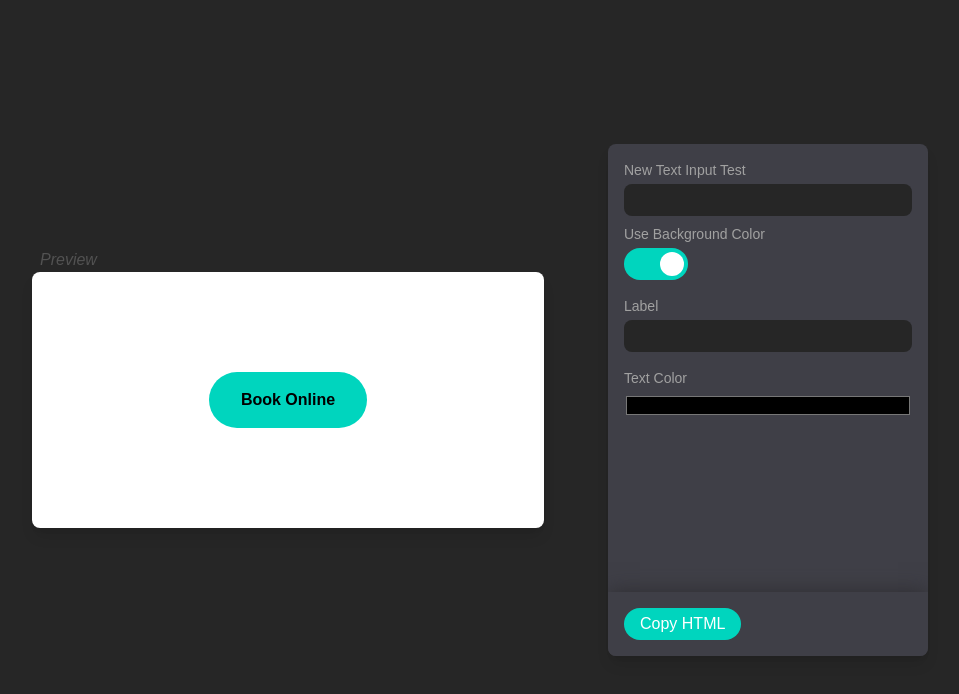
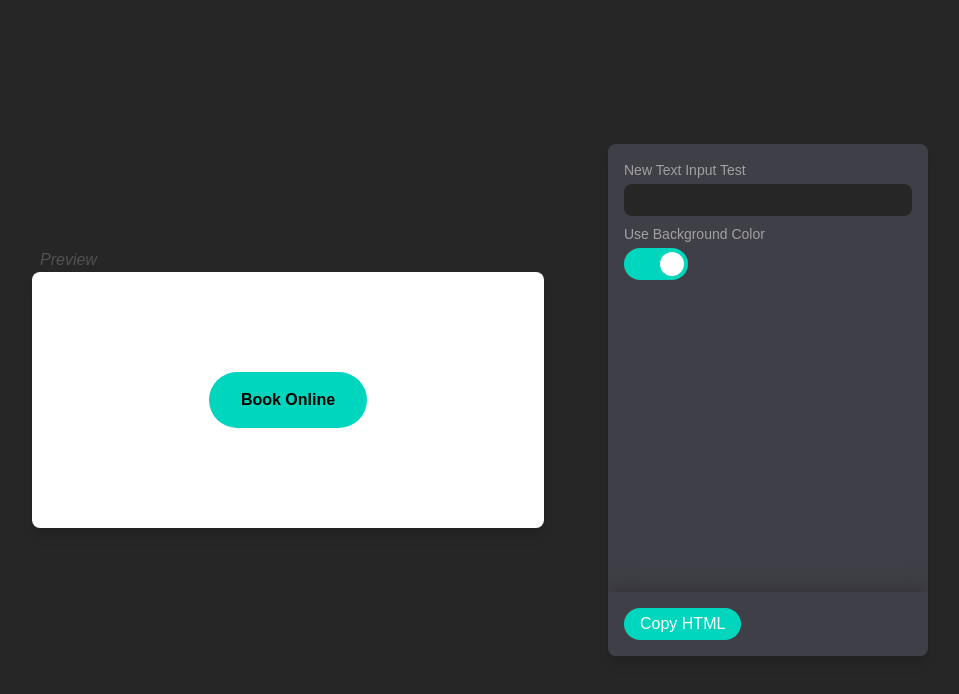
Before and after one commit to NexHealth-Ethan-Breinholt/button-maker, a Next.js app: page / in a window 1280 px wide. Shown: the top 694 px of the page, without its empty margins (160-1119 px from the left). Built offline with nearby package versions, Linux system fonts and the light colour scheme.

Commit message:
Revmoed uncessary inputs

```diff
--- a/src/app/components/color-picker.tsx
+++ /dev/null
@@ -1,38 +0,0 @@
-"use client";
-
-import { useEffect, useState } from "react"
-
-interface ColorPickerProps {
-    label: string,
-    value?: string,
-    dataKey: string,
-    onChange: (key: string, value: string) => void,
-    buttonData: any,
-    conditionalKey?: string,
-    conditionalKeyValue?: any,
-}
-
-export default function ColorPicker({ label, value = "#000000", dataKey, onChange, buttonData, conditionalKey, conditionalKeyValue }: ColorPickerProps) {
-    const [color, setColor] = useState(value);
-
-    useEffect(() => {
-        setColor(value);
-        onChange(dataKey, value);
-    }, [])
-
-    const handleColorChange = (color: string) => {
-        setColor(color);
-        onChange(dataKey, color)
-    }
-
-    if (conditionalKey && buttonData[conditionalKey] !== conditionalKeyValue) {
-        return <></>
-    }
-
-    return (
-        <div className="relative mt-8">
-            <input value={color} onChange={(e) => handleColorChange(e.target.value)} id={`${label}-temp-color-picker`} type="color" className="w-full focus-within:outline-4 focus-within:outline-teal-400/50" />
-            <label htmlFor={`${label}-temp-color-picker`} className="absolute left-0 -top-6 text-sm text-neutral-400">{label}</label>
-        </div>
-    )
-}
--- a/src/app/components/textfield.tsx
+++ /dev/null
@@ -1,21 +0,0 @@
-interface TextfieldProps {
-    label: string,
-    dataKey: string,
-    onChange: (key: string, value: string) => void,
-    buttonData: any,
-    conditionalKey?: string,
-    conditionalKeyValue?: any,
-}
-
-export default function Textfield({ label, dataKey: key, onChange, buttonData, conditionalKey, conditionalKeyValue }: TextfieldProps) {
-    if (conditionalKey && buttonData[conditionalKey] !== conditionalKeyValue) {
-        return <></>
-    }
-
-    return (
-        <div className="relative mt-8">
-            <input onChange={(e) => onChange(key, e.target.value)} id={`${label}-textfield`} type="text" className="text-white w-full bg-neutral-800 rounded-lg px-2 py-1 text-left focus-within:outline-4 focus-within:outline-teal-400/50" />
-            <label htmlFor={`${label}-textfield`} className="absolute left-0 -top-6 text-sm text-neutral-400">{label}</label>
-        </div>
-    )
-}
--- a/src/app/page.tsx
+++ b/src/app/page.tsx
@@ -1,8 +1,6 @@
 "use client";
 
 import { useState } from "react";
-import ColorPicker from "./components/color-picker";
-import Textfield from "./components/textfield";
 import { ColorInput, TextInput, ToggleInput } from "./components/inputs";
 import ButtonVisual from "./components/button-visual";
 
@@ -28,14 +26,6 @@ export default function Home() {
           <TextInput label="New Text Input Test" dataKey="new-text-test" />
           <ToggleInput label="Use Background Color" dataKey="use-bg-color" defaultValue={true} />
           <ColorInput label="Background Color" dataKey="bg-color" defaultValue="#00d5be" conditionalKey="use-bg-color" conditionalKeyValue={true} />
-
-          <Textfield label="Label" dataKey="label" onChange={handleInput} buttonData={buttonData} />
-          {/* <Toggle label="Show BG" defaultValue={true} dataKey="bg" onChange={handleInput} buttonData={buttonData}  /> */}
-          <ColorPicker label="BG Color" value="#00d5be" dataKey="bg-color" onChange={handleInput} buttonData={buttonData} conditionalKey="bg" conditionalKeyValue={true} />
-          <ColorPicker label="Text Color" dataKey="text-color" onChange={handleInput} buttonData={buttonData} />
-          {/* <Toggle label="Use Border" dataKey="border" onChange={handleInput} buttonData={buttonData}  /> */}
-          <Textfield label="Thickness" dataKey="border-thickness" onChange={handleInput} buttonData={buttonData} conditionalKey="border" conditionalKeyValue={true} />
-          <ColorPicker label="Border Color" value="#00d5be" dataKey="border-color" onChange={handleInput} buttonData={buttonData} conditionalKey="border" conditionalKeyValue={true} />
           <div className="bg-zinc-700 h-16 bottom-0 left-0 right-0 absolute shadow-[0_0_20px_0_oklch(30%_0.006_295.885)] flex justify-between px-4 items-center">
             <button className="px-4 py-1 h-fit bg-teal-400 text-white rounded-full">Copy HTML</button>
           </div>
```
